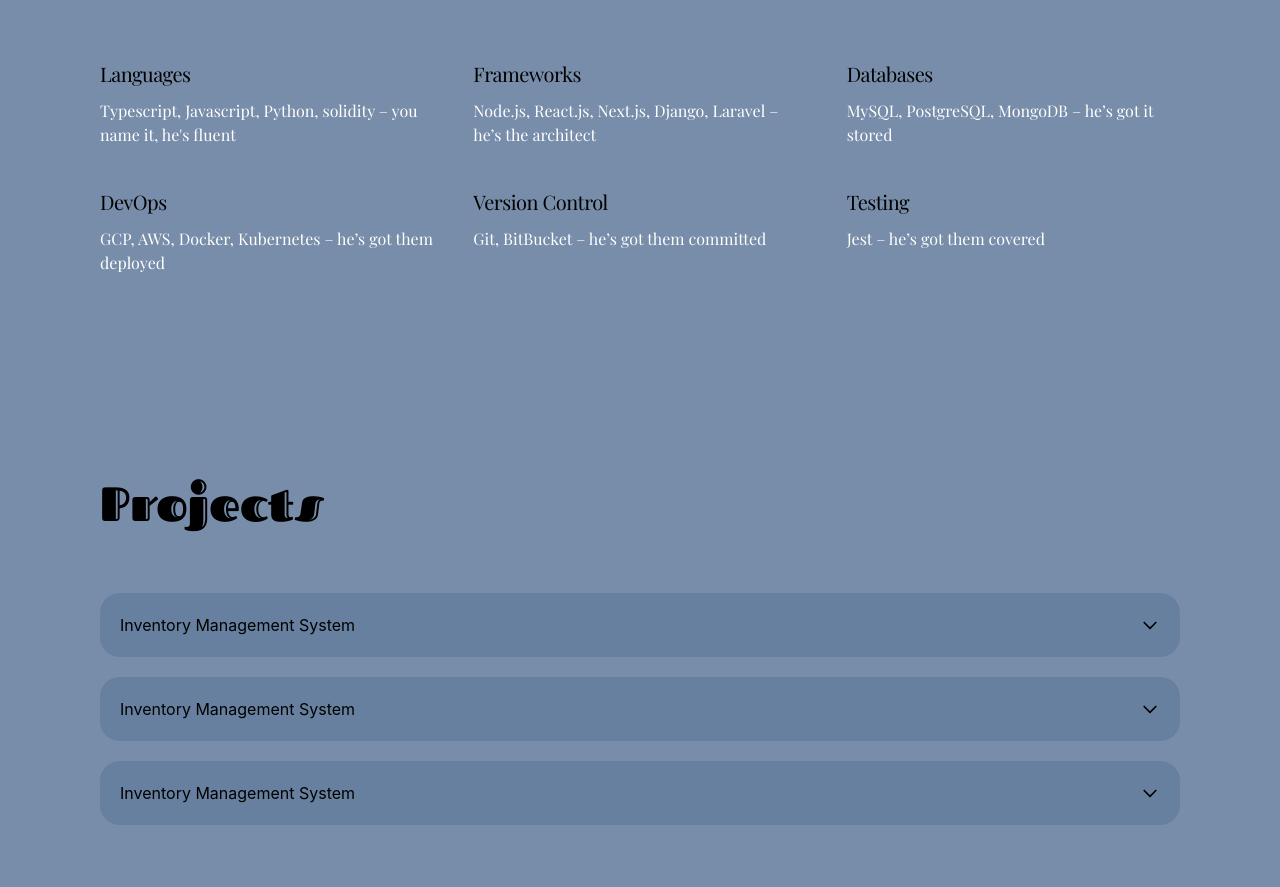
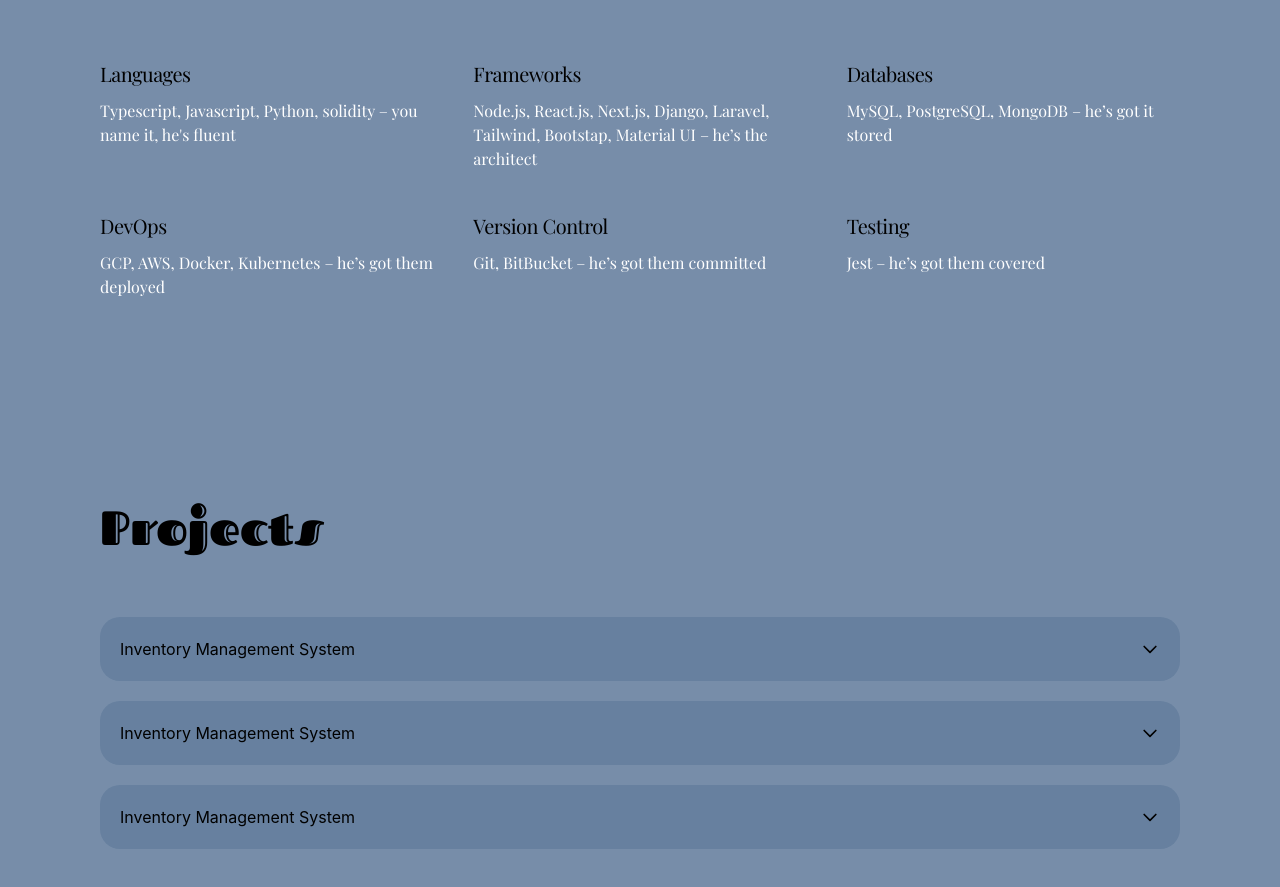
Before and after one commit to yogeshsingh2672000/portfolio, a React (Create React App) app: page / in a window 1280 px wide. Shown: the part 2781-3668 px from the top of the page. Built offline with nearby package versions, Linux system fonts and the light colour scheme.

Commit message:
add more frameworks

```diff
--- a/src/components/sections/Skills.tsx
+++ b/src/components/sections/Skills.tsx
@@ -11,7 +11,7 @@ function Skills() {
                 </div>
                 <div className="flex flex-col gap-[10px]">
                     <div className="dev-toolkit-sub-heading">Frameworks</div>
-                    <div className="dev-toolkit-desc">Node.js, React.js, Next.js, Django, Laravel – he’s the architect</div>
+                    <div className="dev-toolkit-desc">Node.js, React.js, Next.js, Django, Laravel, Tailwind, Bootstap, Material UI – he’s the architect</div>
                 </div>
                 <div className="flex flex-col gap-[10px]">
                     <div className="dev-toolkit-sub-heading">Databases</div>
```
